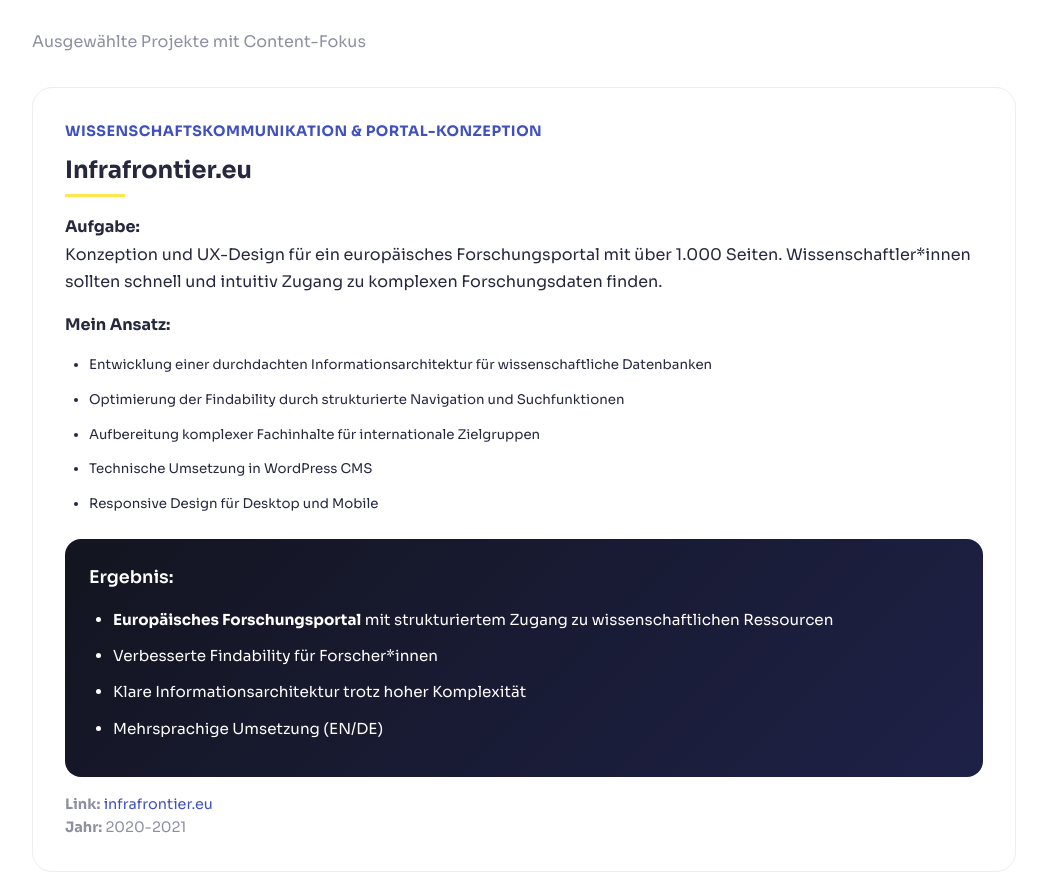
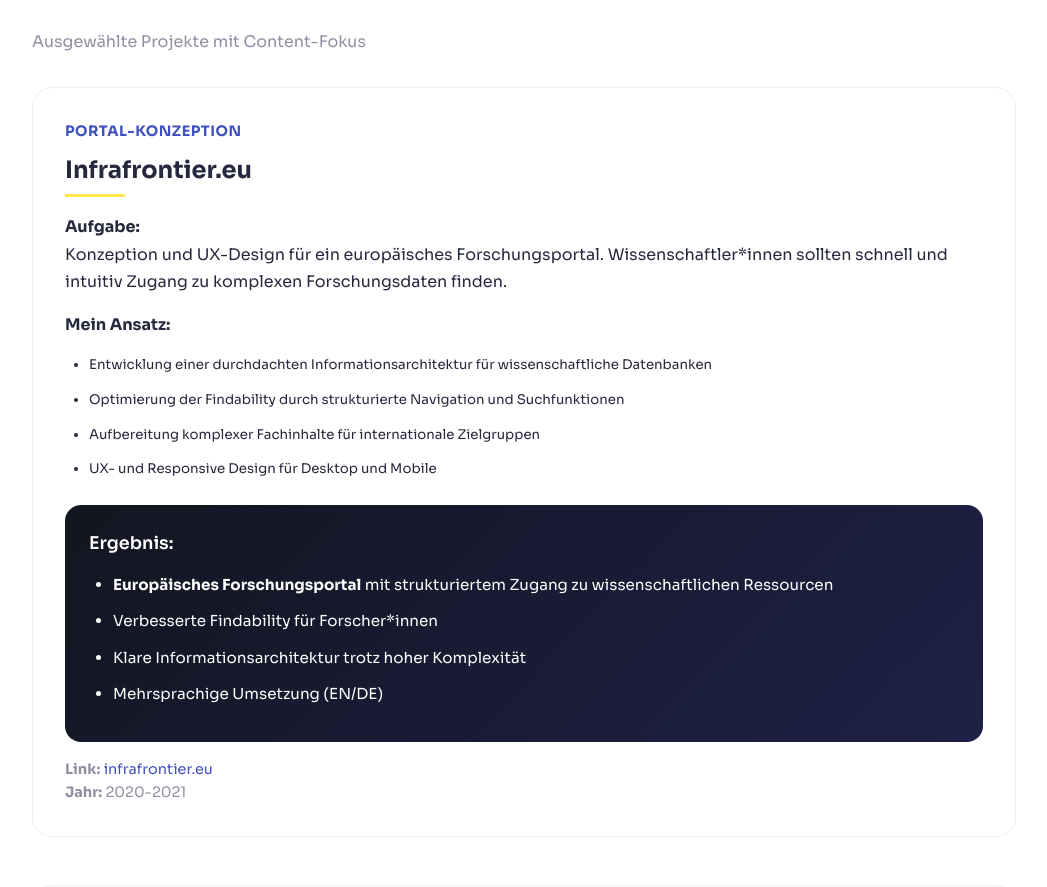
Before and after one commit to wolfgegenlicht/content-arbeitsproben, a plain HTML site: page index.html in a window 1280 px wide. Shown: the part 2883-3770 px from the top of the page, without its empty margins (116-1163 px from the left). Drawn offline with Linux system fonts and the light colour scheme.

Commit message:
Textänderungen

```diff
--- a/index.html
+++ b/index.html
@@ -618,12 +618,12 @@
             <p class="section-subtitle">Ausgewählte Projekte mit Content-Fokus</p>
 
             <div class="project no-break">
-                <p class="project-category">Wissenschaftskommunikation & Portal-Konzeption</p>
+                <p class="project-category">Portal-Konzeption</p>
                 <h3 class="project-title">Infrafrontier.eu</h3>
 
                 <p class="article-description">
                     <strong>Aufgabe:</strong><br>
-                    Konzeption und UX-Design für ein europäisches Forschungsportal mit über 1.000 Seiten. Wissenschaftler*innen sollten schnell und intuitiv Zugang zu komplexen Forschungsdaten finden.
+                    Konzeption und UX-Design für ein europäisches Forschungsportal. Wissenschaftler*innen sollten schnell und intuitiv Zugang zu komplexen Forschungsdaten finden.
                 </p>
 
                 <p class="article-description">
@@ -633,8 +633,7 @@
                     <li>Entwicklung einer durchdachten Informationsarchitektur für wissenschaftliche Datenbanken</li>
                     <li>Optimierung der Findability durch strukturierte Navigation und Suchfunktionen</li>
                     <li>Aufbereitung komplexer Fachinhalte für internationale Zielgruppen</li>
-                    <li>Technische Umsetzung in WordPress CMS</li>
-                    <li>Responsive Design für Desktop und Mobile</li>
+                    <li>UX- und Responsive Design für Desktop und Mobile</li>
                 </ul>
 
                 <div class="result-box">
```
